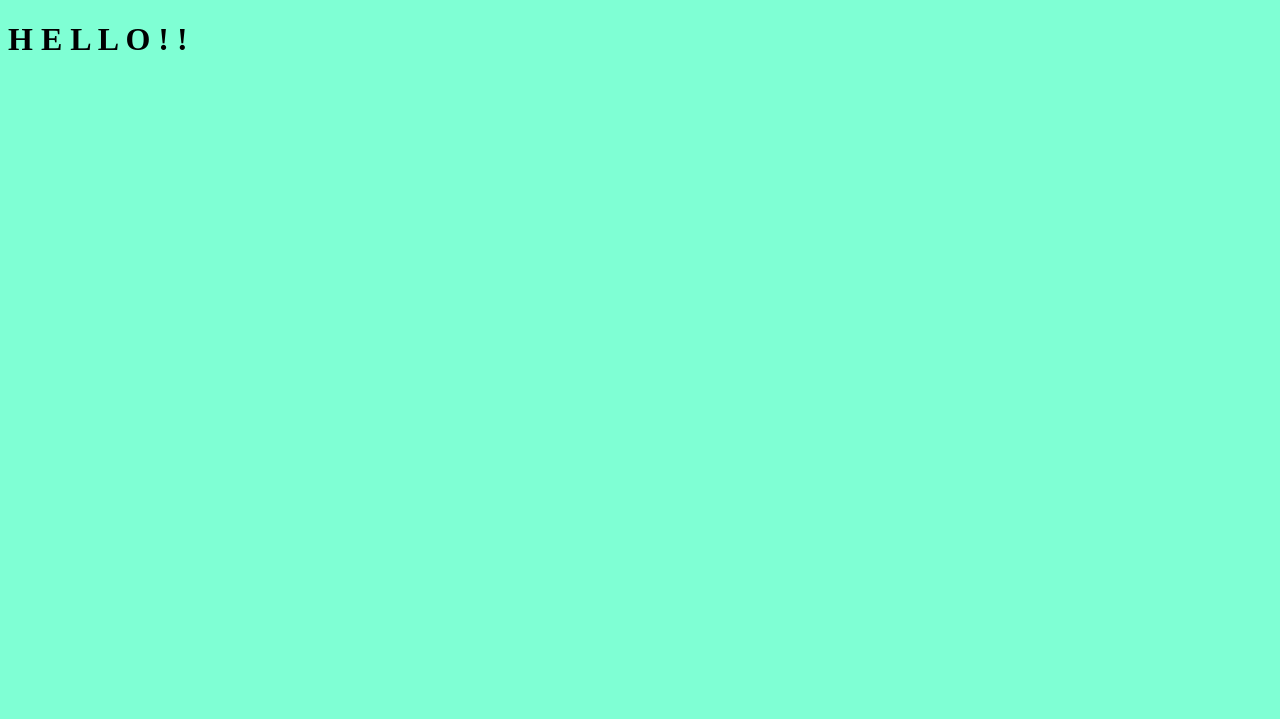
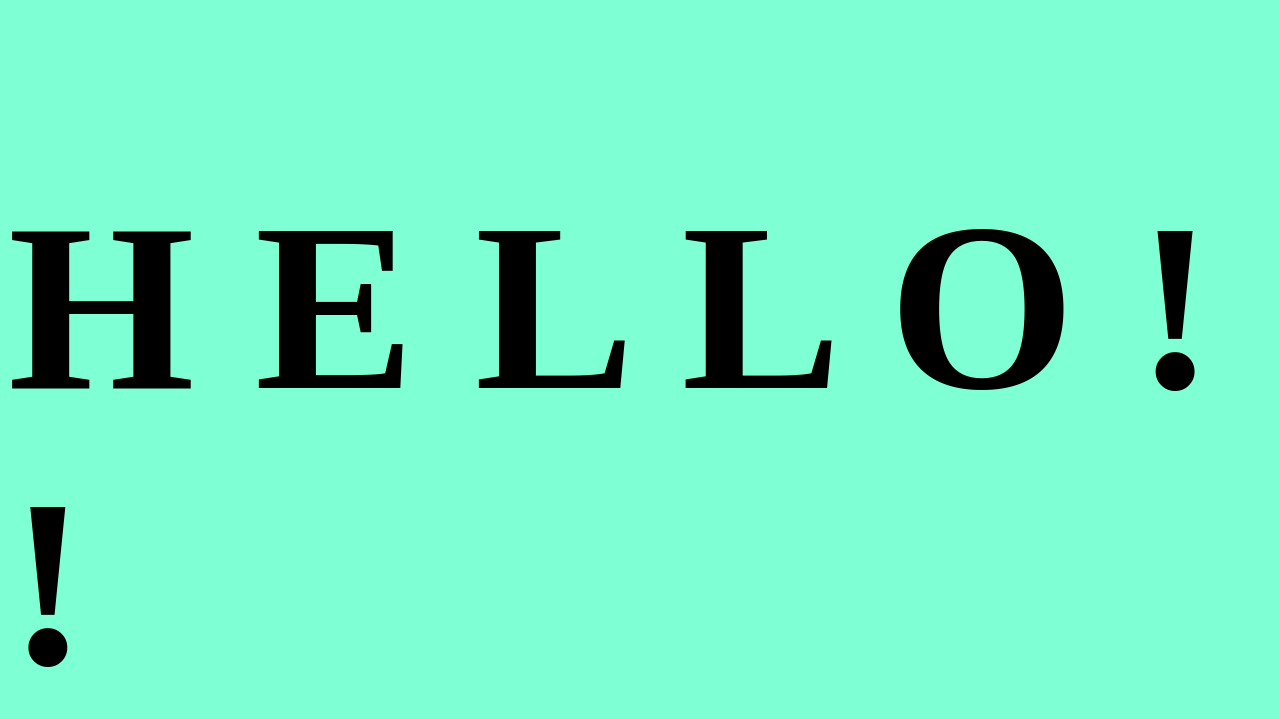
Before and after one commit to Fredeggs/git_demo, a plain HTML site: page index.html in a window 1280 px wide. Drawn offline with Linux system fonts and the light colour scheme.

Commit message:
Centered and increased text size

```diff
--- a/app.css
+++ b/app.css
@@ -1,4 +1,10 @@
 body {
     color: black;
     background-color: aquamarine;
+    display: flex;
+    justify-content: center;
 }
+
+h1 {
+    font-size: 15rem;
+}
```
